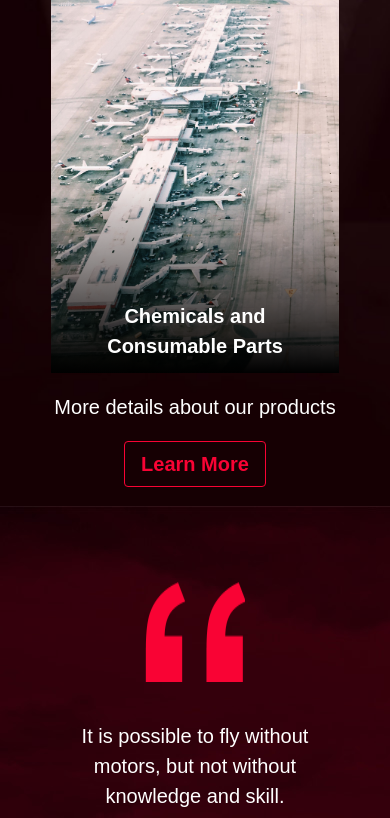
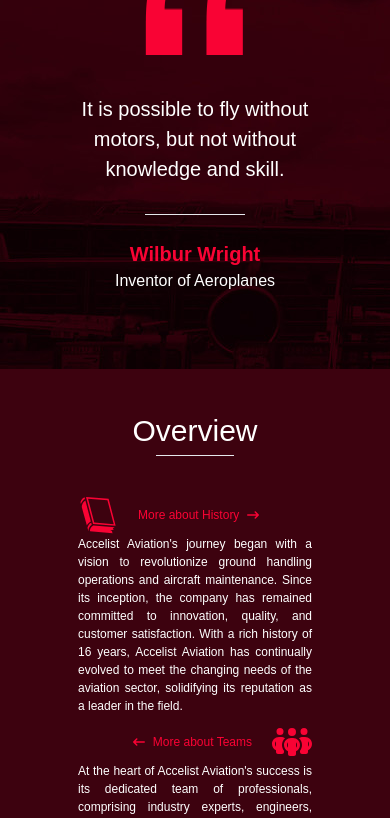
Before and after one commit to BarentLimita17/Code-Challenge-2, a Next.js app: page / in a window 390 px wide. Shown: the part 1156-1974 px from the top of the page. Built offline with nearby package versions, Linux system fonts and the light colour scheme; a web font is replaced by a local one.

Commit message:
fix: responsive bugs fixed

```diff
--- a/src/app/page.js
+++ b/src/app/page.js
@@ -6,6 +6,7 @@
 import { MdWork } from "react-icons/md";
 import FourStars from "~/components/4stars";
 import FiveStars from "~/components/5stars";
+import { FaArrowLeftLong, FaArrowRightLong } from "react-icons/fa6";
 
 export default function Home() {
   return (
@@ -32,7 +33,7 @@
           <div className="grid grid-cols-1 md:grid-cols-2 lg:grid-cols-3 gap-5">
             {/* PRODUCT 1 */}
             <div className="group relative items-center justify-center overflow-hidden hover:shadow-xl hover:shadow-black/30 transition-shadow">
-              <div className="h-96 w-72">
+              <div className="h-[175px] md:h-[384px] md:w-[288px]">
                 <Image
                   src="/home/bg-product1.jpeg" priority alt="Product1 image" className="h-full w-full object-cover group-hover:rotate-[10deg] group-hover:scale-125 transition-transform duration-1000" sizes="100vw" width={0} height={0} style={{ width: '100%', height: '100%' }}
                 />
@@ -47,7 +48,7 @@
             </div>
             {/* PRODUCT 2 */}
             <div className="group relative items-center justify-center overflow-hidden hover:shadow-xl hover:shadow-black/30 transition-shadow">
-              <div className="h-96 w-72">
+              <div className="h-[175px] md:h-[384px] md:w-[288px]">
                 <Image loading="lazy"
                   src="/home/bg-product2.jpg" alt="Product2 image" className="h-full w-full object-cover group-hover:rotate-[10deg] group-hover:scale-125 transition-transform duration-1000" sizes="100vw" width={0} height={0} style={{ width: '100%', height: '100%' }}
                 />
@@ -62,7 +63,7 @@
             </div>
             {/* PRODUCT 2 */}
             <div className="group relative items-center justify-center overflow-hidden hover:shadow-xl hover:shadow-black/30 transition-shadow">
-              <div className="h-96 w-72">
+              <div className="h-[175px] md:h-[384px] md:w-[288px]">
                 <Image loading="lazy"
                   src="/home/bg-product3.jpg" alt="Product3 image" className="h-full w-full object-cover group-hover:rotate-[10deg] group-hover:scale-125 transition-transform duration-1000" sizes="100vw" width={0} height={0} style={{ width: '100%', height: '100%' }}
                 />
@@ -112,9 +113,16 @@
         </div>
         <div className='mb-[3%] text-[12px] md:text-[16px]'>
           <div className='flex flex-wrap text-justify text-white'>
+            <div className="flex gap-5">
               <div>
                 <Link href="/about#history">
                   <GiBlackBook size={40} className="text-[#f90334] hover:scale-125 hover:text-black duration-500" />
+                </Link>
+              </div>
+              <Link className="flex items-center" href="/about#history">
+                <div className="flex items-center justify-start text-[#fa0334] gap-2">
+                  More about History <FaArrowRightLong />
+                </div>
               </Link>
             </div>
             Accelist Aviation's journey began with a vision to revolutionize ground handling operations and aircraft maintenance. Since its inception, the company has remained committed to innovation, quality, and customer satisfaction. With a rich history of 16 years, Accelist Aviation has continually evolved to meet the changing needs of the aviation sector, solidifying its reputation as a leader in the field.
@@ -122,19 +130,33 @@
         </div>
         <div className='mb-[3%] text-[12px] md:text-[16px]'>
           <div className='flex flex-wrap justify-end text-justify text-white'>
+            <div className="flex gap-5">
+              <Link className="flex items-center" href="/teams">
+                <div className="flex items-center justify-start text-[#fa0334] gap-2">
+                  <FaArrowLeftLong /> More about Teams
+                </div>
+              </Link>
               <div>
                 <Link href="/teams">
-                <FaPeopleGroup size={40} className="text-[#f90334]" />
+                  <FaPeopleGroup size={40} className="text-[#f90334] hover:scale-125 hover:text-black duration-500" />
                 </Link>
+              </div>
             </div>
             At the heart of Accelist Aviation's success is its dedicated team of professionals, comprising industry experts, engineers, technicians, and customer service specialists. Fueled by passion and expertise, the team at Accelist works tirelessly to deliver cutting-edge solutions that drive efficiency, safety, and operational excellence for their clients.
           </div>
         </div>
         <div className='mb-[3%] text-[12px] md:text-[16px]'>
           <div className='flex flex-wrap text-justify text-white'>
+            <div className="flex gap-5">
               <div>
                 <Link href="/about#about">
-                <MdWork size={40} className="text-[#f90334]" />
+                  <MdWork size={40} className="text-[#f90334] hover:scale-125 hover:text-black duration-500" />
+                </Link>
+              </div>
+              <Link className="flex items-center" href="/about#about">
+                <div className="flex items-center justify-start text-[#fa0334] gap-2">
+                  More About our Cultures <FaArrowRightLong />
+                </div>
               </Link>
             </div>
             Accelist Aviation fosters a culture of collaboration, innovation, and integrity. With a focus on teamwork and continuous improvement, the company encourages its employees to push the boundaries of possibility and strive for excellence in everything they do.
@@ -150,30 +172,30 @@
               <hr className='text-center text-white h-[5px] w-[78px]' />
             </div>
           </div>
-          <div className="flex flex-col max-w-5xl gap-8 group">
+          <div className="flex flex-col max-w-5xl gap-8 group contrast-150">
             <div className="bg-white/5 group-hover:blur-sm hover:!blur-none group-hover:scale-[0.85] hover:!scale-100 duration-500 cursor-pointer p-8 rounded-xl mix-blend-normal">
               <FiveStars />
               <Image loading="lazy" className="mx-auto rounded-full" src='/home/skyrise.jpg' width={100} height={100} alt='skyrise' />
               <div className="uppercase text-xl font-bold">SkyRise Airlines</div>
-              <div className="text-sm leading-7 my-3 font-light opacity-50 text-white">"At SkyRise Airlines, Accelist Aviation is our go-to partner for seamless ground operations. Their top-notch ground support equipment, including aircraft towing tractors and self-propelled passenger stairs, ensures efficient aircraft handling. Accelist's commitment to quality and reliability has earned our trust, making them an integral part of our operations."</div>
+              <div className="text-sm leading-7 my-3 font-medium opacity-50 text-white">"At SkyRise Airlines, Accelist Aviation is our go-to partner for seamless ground operations. Their top-notch ground support equipment, including aircraft towing tractors and self-propelled passenger stairs, ensures efficient aircraft handling. Accelist's commitment to quality and reliability has earned our trust, making them an integral part of our operations."</div>
             </div>
             <div className="bg-white/5 group-hover:blur-sm hover:!blur-none group-hover:scale-[0.85] hover:!scale-100 duration-500 cursor-pointer p-8 rounded-xl mix-blend-normal">
               <FourStars />
               <Image loading="lazy" className="mx-auto rounded-full" src='/home/aerotech.jpg' width={100} height={100} alt='aerotech' />
               <div className="uppercase text-xl font-bold">AeroTech Solutions</div>
-              <div className="text-sm leading-7 my-3 font-light opacity-50 text-white">"AeroTech Solutions relies on Accelist Aviation for precision-engineered tools that elevate our maintenance procedures. Their data loaders and testing equipment meet industry standards, streamlining our operations and enhancing safety. Accelist's tools are reliable and durable, contributing to our success."</div>
+              <div className="text-sm leading-7 my-3 font-medium opacity-50 text-white">"AeroTech Solutions relies on Accelist Aviation for precision-engineered tools that elevate our maintenance procedures. Their data loaders and testing equipment meet industry standards, streamlining our operations and enhancing safety. Accelist's tools are reliable and durable, contributing to our success."</div>
             </div>
             <div className="bg-white/5 group-hover:blur-sm hover:!blur-none group-hover:scale-[0.85] hover:!scale-100 duration-500 cursor-pointer p-8 rounded-xl mix-blend-normal">
               <FiveStars />
               <Image loading="lazy" className="mx-auto rounded-full" src='/home/globaljet.png' width={100} height={100} alt='globaljet' />
               <div className="uppercase text-xl font-bold">GlobalJet Services</div>
-              <div className="text-sm leading-7 my-3 font-light opacity-50 text-white">"Accelist Aviation's chemicals and parts are essential for maintaining peak performance across our fleet at GlobalJet Services. Their products, from cleaners to filters, consistently deliver reliability. Accelist's dedication to quality ensures our aircraft operate at optimal levels, making them a trusted partner."</div>
+              <div className="text-sm leading-7 my-3 font-medium opacity-50 text-white">"Accelist Aviation's chemicals and parts are essential for maintaining peak performance across our fleet at GlobalJet Services. Their products, from cleaners to filters, consistently deliver reliability. Accelist's dedication to quality ensures our aircraft operate at optimal levels, making them a trusted partner."</div>
             </div>
             <div className="bg-white/5 group-hover:blur-sm hover:!blur-none group-hover:scale-[0.85] hover:!scale-100 duration-500 cursor-pointer p-8 rounded-xl mix-blend-normal">
               <FourStars />
               <Image loading="lazy" className="mx-auto rounded-full" src='/home/horizon.png' width={100} height={100} alt='horizon' />
               <div className="uppercase text-xl font-bold">Horizon Airways</div>
-              <div className="text-sm leading-7 my-3 font-light opacity-50 text-white">"At Horizon Airways, Accelist Aviation plays a vital role in our commitment to exceptional service and safety. Their streamlined operations and innovative solutions contribute to our efficiency. Accelist's excellence in ground support equipment and maintenance tools enhances our operations, making them invaluable partners in the aviation industry."</div>
+              <div className="text-sm leading-7 my-3 font-medium opacity-50 text-white">"At Horizon Airways, Accelist Aviation plays a vital role in our commitment to exceptional service and safety. Their streamlined operations and innovative solutions contribute to our efficiency. Accelist's excellence in ground support equipment and maintenance tools enhances our operations, making them invaluable partners in the aviation industry."</div>
             </div>
           </div>
         </div>
```
Lines whose indentation alone changed are shown as unchanged.
